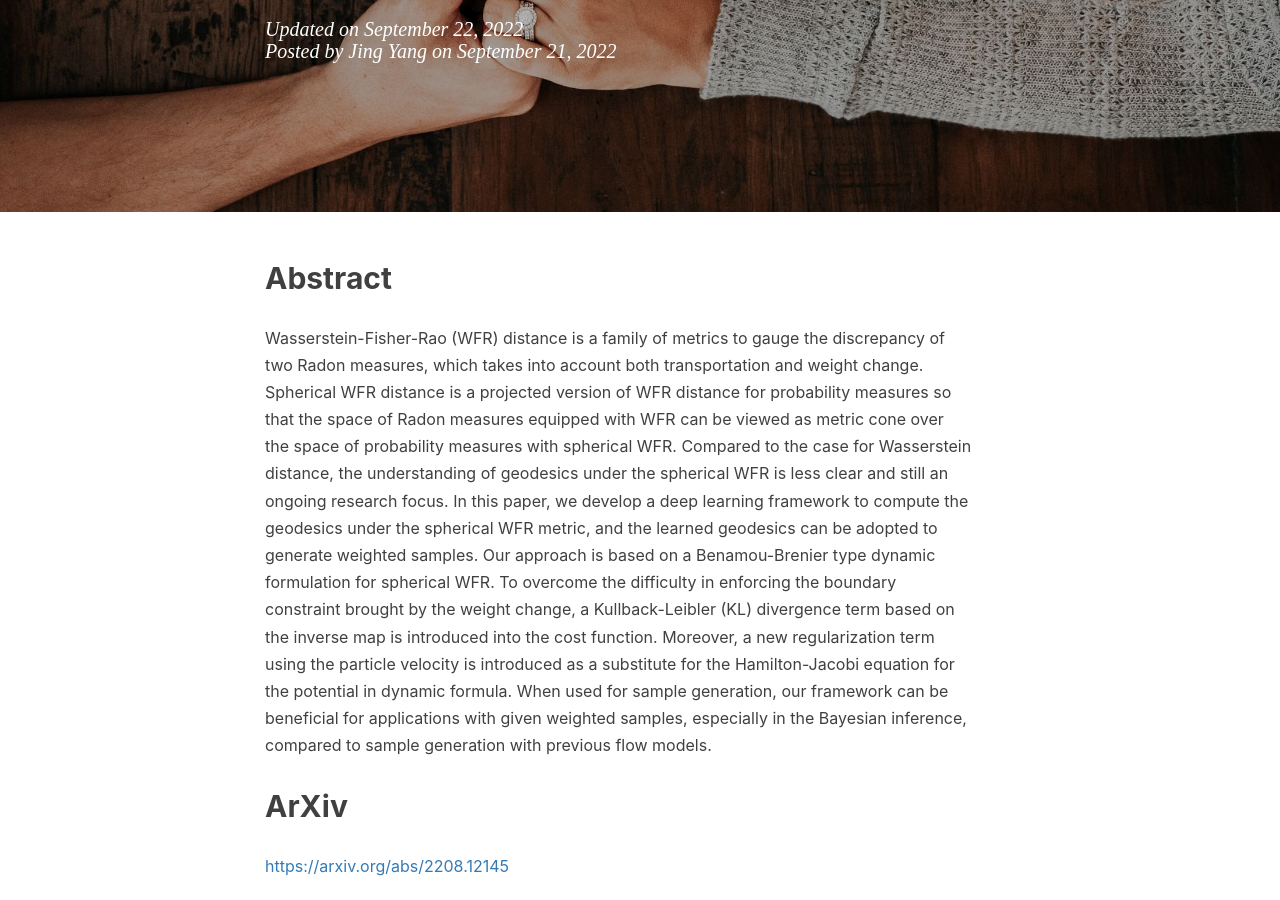
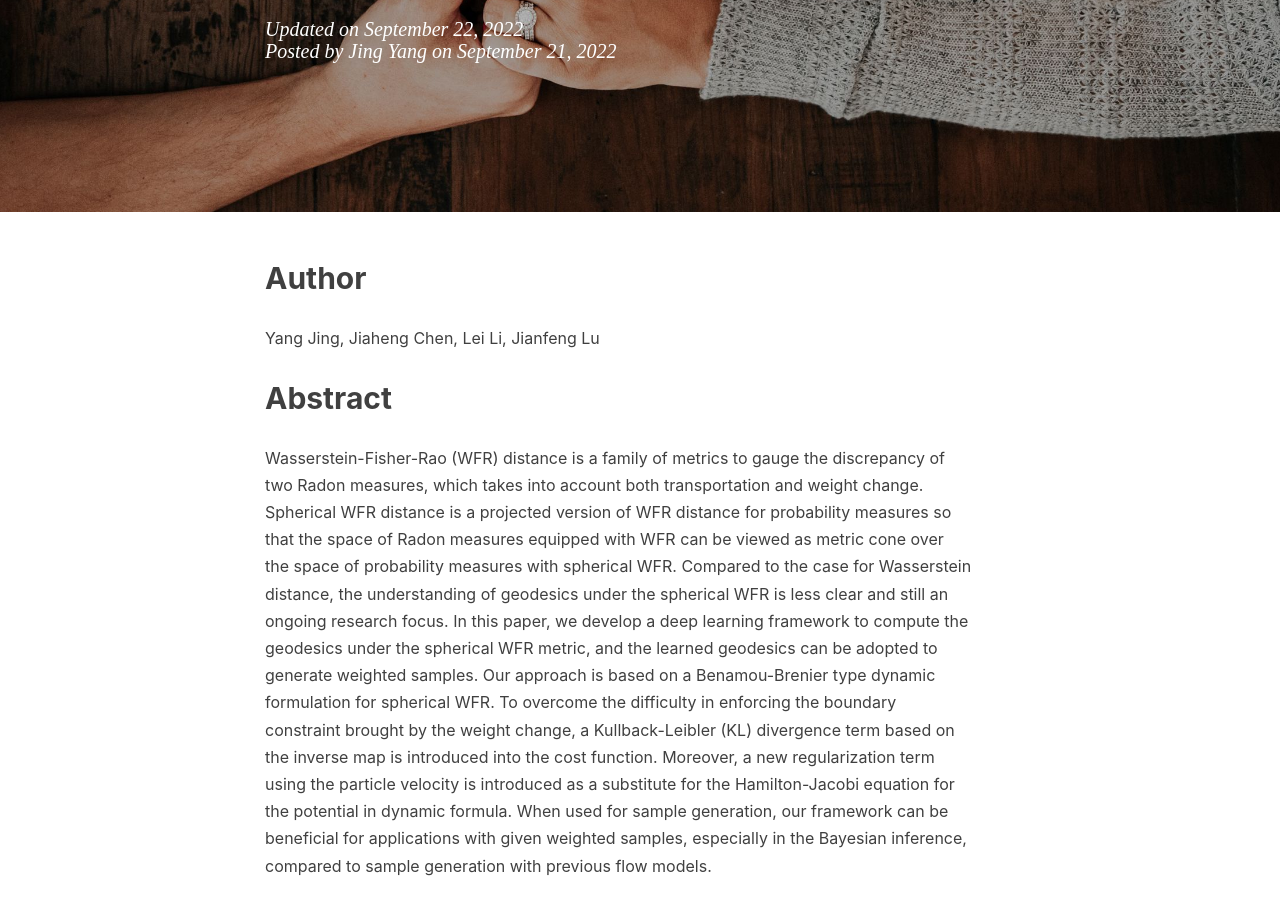
Before and after one commit to sharkjingyang/sharkjingyang.github.io, a Jekyll site: the page built from _posts/2022-09-21-Preprint1.md, in a window 1280 px wide and 900 px high, scrolled down 417 px. Built offline with Jekyll 4.4.1, drawn with Linux system fonts in a browser that asks for light colours; nearby versions of some CDN libraries; comment, search, counter and statistics services are not loaded.

Commit message:
Update 2022-09-21-Preprint1.md

```diff
--- a/_posts/2022-09-21-Preprint1.md
+++ b/_posts/2022-09-21-Preprint1.md
@@ -12,6 +12,10 @@ tags:
     - Self
 ---
 
+## Author
+
+Yang Jing, Jiaheng Chen, Lei Li, Jianfeng Lu
+
 ## Abstract
 
 Wasserstein-Fisher-Rao (WFR) distance is a family of metrics to gauge the discrepancy of two Radon measures, which takes into account both transportation and weight change. Spherical WFR distance is a projected version of WFR distance for probability measures so that the space of Radon measures equipped with WFR can be viewed as metric cone over the space of probability measures with spherical WFR. Compared to the case for Wasserstein distance, the understanding of geodesics under the spherical WFR is less clear and still an ongoing research focus. In this paper, we develop a deep learning framework to compute the geodesics under the spherical WFR metric, and the learned geodesics can be adopted to generate weighted samples. Our approach is based on a Benamou-Brenier type dynamic formulation for spherical WFR. To overcome the difficulty in enforcing the boundary constraint brought by the weight change, a Kullback-Leibler (KL) divergence term based on the inverse map is introduced into the cost function. Moreover, a new regularization term using the particle velocity is introduced as a substitute for the Hamilton-Jacobi equation for the potential in dynamic formula. When used for sample generation, our framework can be beneficial for applications with given weighted samples, especially in the Bayesian inference, compared to sample generation with previous flow models.
```
